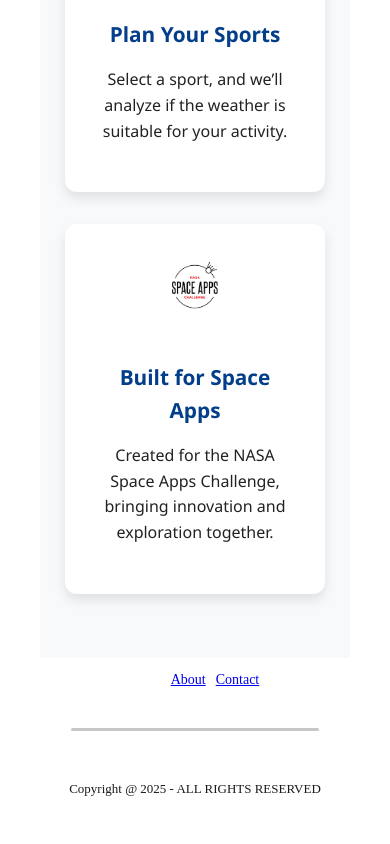
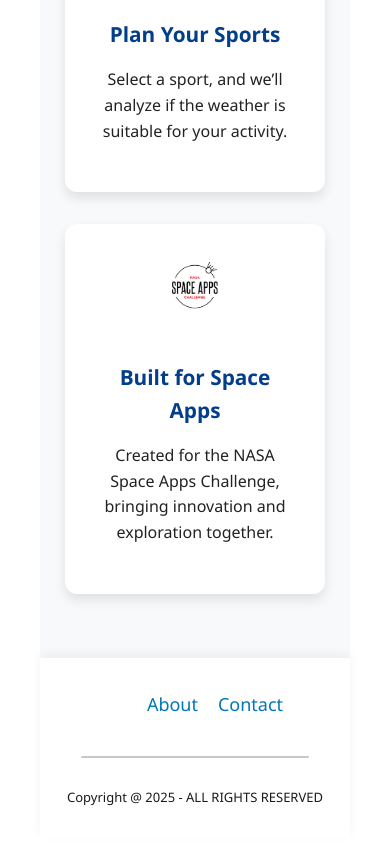
Before and after one commit to jefouz/Weatherscope, a React (Vite) app in the folder nasaPrep/: page / in a window 390 px wide. Shown: the part 2041-2885 px from the top of the page. Built offline with nearby package versions, Linux system fonts and the light colour scheme; no server answers.

Commit message:
styled the footer

```diff
--- a/nasaPrep/src/components/Footer/Footer.css
+++ b/nasaPrep/src/components/Footer/Footer.css
@@ -3,77 +3,91 @@
   flex-direction: column;
   justify-content: center;
   align-items: center;
-  gap: 50px;
+  gap: 40px;
+  padding: 40px 8%;
+  background-color: #ffffff;
+  box-shadow: 0 -4px 10px rgba(0, 0, 0, 0.05);
+  font-family: "Segoe UI", Tahoma, Geneva, Verdana, sans-serif;
 }
-.footer-logo {
-  display: flex;
-  align-items: center;
-  gap: 20px;
-}
-.footer-logo p {
-  color: #383838;
-  font-size: 46px;
-  font-weight: 700;
-}
+
+/* Footer Links */
 .footer-links {
   display: flex;
   list-style: none;
   gap: 50px;
-  color: #252525;
-  font-size: 20px;
 }
+
 .footer-links li {
   cursor: pointer;
+  position: relative;
 }
-.footer-social-icons {
-  display: flex;
-  gap: 20px;
+
+.footer-links li a {
+  text-decoration: none;
+  color: #0077b6;
+  font-size: 18px;
+  font-weight: 500;
+  transition: 0.3s ease;
 }
-.footer-icons-container {
-  padding: 10px 10px;
-  padding-bottom: 6px;
-  background: #fbfbfb;
-  border: 1px solid #ebebeb;
+
+.footer-links li a:hover {
+  color: #023e8a;
 }
+
+/* Subtle underline on hover like navbar */
+.footer-links li::after {
+  content: "";
+  position: absolute;
+  width: 0%;
+  height: 2px;
+  bottom: -4px;
+  left: 0;
+  background-color: #0077b6;
+  transition: width 0.3s ease;
+  border-radius: 2px;
+}
+
+.footer-links li:hover::after {
+  width: 100%;
+}
+
+/* Copyright section */
 .footer-copyright {
   display: flex;
   flex-direction: column;
   align-items: center;
-  gap: 30px;
+  gap: 20px;
   width: 100%;
-  margin-bottom: 30px;
   color: #1a1a1a;
-  font-size: 20px;
+  font-size: 16px;
 }
-.footer div hr {
+
+.footer-copyright hr {
   width: 80%;
-  border: 0;
+  border: none;
   border-radius: 10px;
-  height: 3px;
+  height: 2px;
   background: #c7c7c7;
 }
-@media(max-width:800px){
-  .footer{
-      gap: 20px;
+
+/* Responsive */
+@media(max-width: 800px){
+  .footer {
+    gap: 20px;
+    padding: 20px 4%;
   }
-  .footer-logo{
-      gap: 10px;
-      align-items: end;
+
+  .footer-links {
+    font-size: 14px;
+    gap: 20px;
   }
-  .footer-logo img{
-      width: 40px;
+
+  .footer-links li::after {
+    display: none; /* optional for smaller screens */
   }
-  .footer-logo p{
-      font-size: 25px;
-  }
-  .footer-links{
-      font-size: 14px;
-      gap: 10px;
-  }
-  .footer-social-icon img{
-      width: 22px;
-  }
-  .footer-copyright{
-      font-size: 13px;
+
+  .footer-copyright {
+    font-size: 13px;
+    gap: 10px;
   }
 }
```
